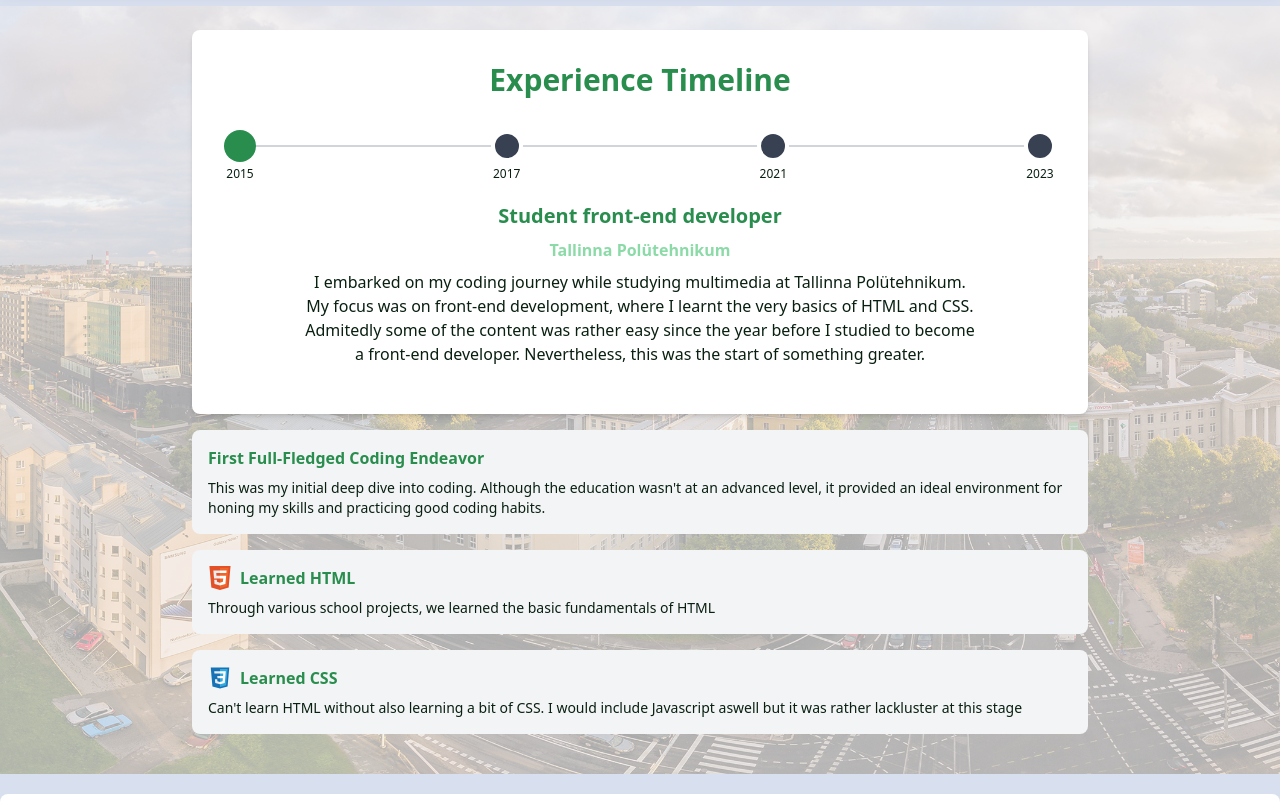
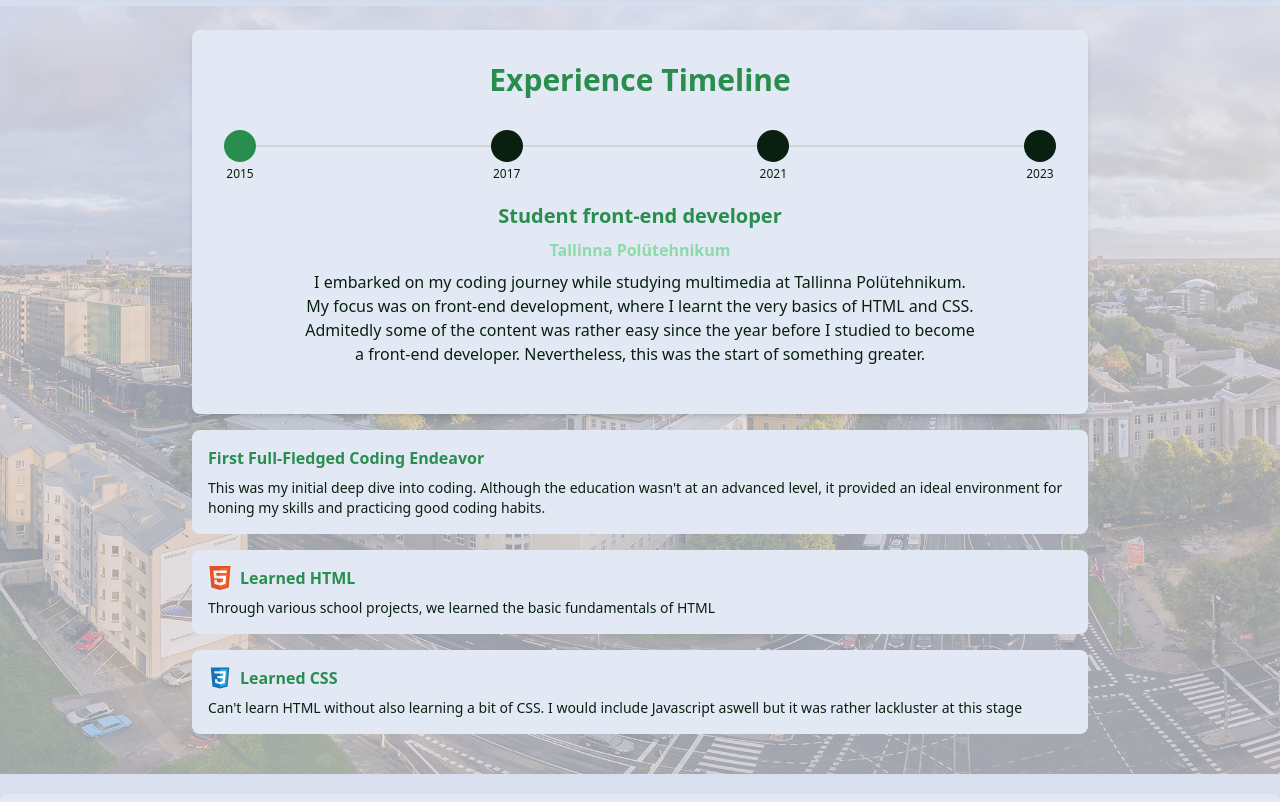
Before and after one commit to Teser301/portfolio-tailwind, a React app: page /about in a window 1280 px wide. Shown: the part 680-1482 px from the top of the page. Built offline with nearby package versions, Linux system fonts and the light colour scheme; the HTML template or start-up script is replaced by a standard one.

Commit message:
new: light and dark colors

```diff
--- a/src/components/AboutPage/AboutContent.tsx
+++ b/src/components/AboutPage/AboutContent.tsx
@@ -12,7 +12,7 @@ const Aboutcontent: React.FC<AboutcontentProps> = ({
   description,
 }) => {
   return (
-    <div className="max-w-[1440px] my-5 w-full bg-white dark:bg-gray-800 shadow-lg rounded-lg p-8 ">
+    <div className="max-w-[1440px] my-5 w-full bg-backgroundPrimary shadow-lg rounded-lg p-8 ">
       <div className="flex flex-col md:flex-row items-center md:items-start space-y-6 md:space-y-0 md:space-x-8">
         {imgSrc && (
           <div className="flex-shrink-0">
--- a/src/components/AboutPage/Timeline.tsx
+++ b/src/components/AboutPage/Timeline.tsx
@@ -5,14 +5,14 @@ function Timeline() {
   const [selectedExperience, setSelectedExperience] = useState(experiences[0]);
 
   return (
-    <div className="relative w-full flex flex-col items-center justify-center bg-gray-100 dark:bg-gray-900 p-6">
+    <div className="relative w-full flex flex-col items-center justify-center p-6">
       <div
         className="absolute w-full h-full bg-cover bg-center bg-no-repeat bg-blend-lighten opacity-30 transition-all duration-500"
         style={{
           backgroundImage: `url(${selectedExperience.backgroundImage})`,
         }}
       ></div>
-      <div className="z-10 w-full max-w-4xl bg-white dark:bg-gray-800 shadow-md rounded-lg p-8">
+      <div className="z-10 w-full max-w-4xl bg-backgroundPrimary shadow-md rounded-lg p-8">
         <h3 className="text-3xl font-extrabold text-center text-primary mb-8">
           Experience Timeline
         </h3>
@@ -26,10 +26,10 @@ function Timeline() {
               onClick={() => setSelectedExperience(exp)}
             >
               <div
-                className={`w-8 h-8 rounded-full border-4 ${
+                className={`w-8 h-8 rounded-full hover:bg-primary dark:hover:bg-primary ${
                   selectedExperience === exp
-                    ? "bg-primary border-none"
-                    : "bg-gray-700 dark:bg-white border-white dark:border-gray-800"
+                    ? "bg-primary"
+                    : "bg-dark dark:bg-light "
                 }`}
               ></div>
               <span className="absolute mt-2 text-xs font-medium text-gray-700 dark: text-text transform -translate-y-full top-11">
@@ -52,12 +52,11 @@ function Timeline() {
         </div>
       </div>
       <div className="z-10 max-w-4xl ">
-        {selectedExperience.achievements?.length ? (
-          <div className="mt-4">
-            {selectedExperience.achievements.map((achievement, index) => (
+        {selectedExperience.achievements?.length &&
+          selectedExperience.achievements.map((achievement, index) => (
             <div
               key={index}
-                className="mb-4 p-4 bg-gray-100 dark:bg-gray-800 rounded-lg"
+              className="my-4 p-4 bg-backgroundPrimary rounded-lg"
             >
               <div className="flex items-center mb-2">
                 {achievement.icon && (
@@ -77,8 +76,6 @@ function Timeline() {
             </div>
           ))}
       </div>
-        ) : null}
-      </div>
     </div>
   );
 }
--- a/src/components/LandingPage/ContactMe.tsx
+++ b/src/components/LandingPage/ContactMe.tsx
@@ -11,7 +11,7 @@ const ContactMe: React.FC<ContactMeProps> = ({ email, buttonText }) => {
       <h3 className="text-3xl font-extrabold text-primary text-center my-8">
         Want to get in touch?
       </h3>
-      <div className="bg-white dark:bg-gray-800 p-6 text-center rounded-lg shadow-lg text-text">
+      <div className="bg-backgroundPrimary dark:bg-gray-800 p-6 text-center rounded-lg shadow-lg text-text">
         <p className="text-lg mb-6">
           I can be emailed at{" "}
           <a href={`mailto:${email}`} className="text-primary underline">
--- a/src/components/LandingPage/LandingPortfolio.tsx
+++ b/src/components/LandingPage/LandingPortfolio.tsx
@@ -34,7 +34,7 @@ const Portfolio: React.FC = () => {
         with.
       </p>
 
-      <div className="grid grid-cols-1 sm:grid-cols-2 lg:grid-cols-3 sm:grid-rows-3 lg:grid-rows-2 gap-8 p-8 bg-white dark:bg-gray-800">
+      <div className="grid grid-cols-1 sm:grid-cols-2 lg:grid-cols-3 sm:grid-rows-3 lg:grid-rows-2 gap-8 p-8 bg-backgroundPrimary dark:bg-gray-800">
         {projects.slice(0, 6).map((project, index) => {
           const isOnline = project.status.toLowerCase().includes("online");
           // Return Projects, so we can add consts above it without too much hassle
--- a/src/components/LandingPage/LandingSkills.tsx
+++ b/src/components/LandingPage/LandingSkills.tsx
@@ -7,11 +7,11 @@ const LandingSkills = () => {
         <h3 className="text-3xl font-extrabold text-primary text-center my-8">
           Skills
         </h3>
-        <div className="grid grid-cols-2 sm:grid-cols-2 md:grid-cols-3 gap-8 justify-items-center p-8 border-white dark:border-gray-800 bg-white dark:bg-gray-800">
+        <div className="grid grid-cols-2 sm:grid-cols-2 md:grid-cols-3 gap-8 justify-items-center p-8 border-white dark:border-gray-800 bg-backgroundPrimary dark:bg-gray-800">
           {skills.map((skill, index) => (
             <div
               key={index}
-              className="flex flex-col items-center p-4 rounded-lg shadow-lg bg-gray-300 dark:bg-gray-700 w-full max-w-72 transition-all duration-300 transform  hover:shadow-2xl hover:scale-105 hover:rotate-1"
+              className="flex flex-col items-center p-4 rounded-lg shadow-lg bg-backgroundSecondary  w-full max-w-72 transition-all duration-300 transform  hover:shadow-2xl hover:scale-105 hover:rotate-1"
             >
               <img
                 src={skill.logo}
--- a/src/components/LandingPage/Recommend.tsx
+++ b/src/components/LandingPage/Recommend.tsx
@@ -12,7 +12,7 @@ const RecommendationCard: React.FC = () => {
         {recommendations.map((skill, index) => (
           <div
             key={index}
-            className="flex flex-col md:flex-row items-center border  rounded-lg p-8  shadow-lg max-w-4xl mx-auto border-white dark:border-gray-800 bg-white dark:bg-gray-800"
+            className="flex flex-col md:flex-row items-center border  rounded-lg p-8  shadow-lg max-w-4xl mx-auto border-backgroundPrimary dark:border-gray-800 bg-backgroundPrimary dark:bg-gray-800"
           >
             <div className="flex-shrink-0">
               <img
@@ -31,7 +31,7 @@ const RecommendationCard: React.FC = () => {
             </div>
           </div>
         ))}
-        <div className="flex flex-col w-full md:flex-row items-center justify-center border-4 border-dashed rounded-lg p-8 max-w-4xl mx-auto bg-white dark:bg-gray-800 border-gray-400 dark:border-gray-600 opacity-50">
+        <div className="flex flex-col w-full md:flex-row items-center justify-center border-4 border-dashed rounded-lg p-8 max-w-4xl mx-auto bg-backgroundPrimary  border-gray-400 dark:border-gray-600 opacity-50">
           <p className="text-lg italic text-gray-400 dark:text-gray-500 text-center">
             More recommendations coming soon...
           </p>
--- a/src/components/ProjectPage/ProjectDetail.tsx
+++ b/src/components/ProjectPage/ProjectDetail.tsx
@@ -11,7 +11,7 @@ interface ProjectDetailProps {
 const ProjectDetail: React.FC<ProjectDetailProps> = ({ selectedProject }) => {
   return (
     <div
-      className={`hidden md:flex flex-1 bg-white dark:bg-gray-800 p-6 shadow-md rounded-lg flex-col justify-start h-screen transition-opacity duration-500 overflow-y-auto`}
+      className={`hidden md:flex flex-1 bg-backgroundPrimary dark:bg-gray-800 p-6 shadow-md rounded-lg flex-col justify-start h-screen transition-opacity duration-500 overflow-y-auto`}
     >
       {selectedProject ? (
         <>
--- a/src/components/ProjectPage/ProjectList.tsx
+++ b/src/components/ProjectPage/ProjectList.tsx
@@ -35,7 +35,7 @@ const ProjectList: React.FC<ProjectListProps> = ({
                         ? () => handleProjectClick(project.link)
                         : undefined
                     }
-                    className={`flex justify-between items-center relative p-4 my-5 bg-white dark:bg-gray-800 shadow-md rounded-lg transition hover:bg-blue-100 dark:hover:bg-blue-700
+                    className={`flex justify-between items-center relative p-4 my-5 bg-backgroundPrimary dark:bg-gray-800 shadow-md rounded-lg transition hover:bg-blue-100 dark:hover:bg-blue-700
                     ${
                       project.status.toLowerCase().includes("online")
                         ? "cursor-pointer "
--- a/src/index.css
+++ b/src/index.css
@@ -6,6 +6,8 @@
   :root {
     --text: #092011;
     --background: #d8dfee;
+    --backgroundPrimary: #e3e9f4;
+    --backgroundSecondary: #f0f3fa;
     --primary: #288d4d;
     --secondary: #8bdaa7;
     --accent: #60d288;
@@ -15,6 +17,8 @@
   .dark {
     --text: #dff6e7;
     --background: #111827;
+    --backgroundPrimary: #1f2937;
+    --backgroundSecondary: #374151;
     --primary: #3dc26e;
     --secondary: #257441;
     --accent: #2d9f55;
--- a/src/pages/ProjectPage.tsx
+++ b/src/pages/ProjectPage.tsx
@@ -42,7 +42,7 @@ const Portfolio: React.FC = () => {
   return (
     <div className="max-w-[1440px] mx-auto min-h-screen px-6 py-5 flex flex-col">
       <ProjectIntro />
-      <div className="bg-white dark:bg-gray-800 my-5 p-8">
+      <div className="bg-backgroundPrimary dark:bg-gray-800 my-5 p-8">
         <FilterButton />
         <OptionButton />
       </div>
--- a/tailwind.config.js
+++ b/tailwind.config.js
@@ -6,6 +6,8 @@ export default {
       colors: {
         text: "var(--text)",
         background: "var(--background)",
+        backgroundPrimary: "var(--backgroundPrimary)",
+        backgroundSecondary: "var(--backgroundSecondary)",
         primary: "var(--primary)",
         secondary: "var(--secondary)",
         accent: "var(--accent)",
```
Lines whose indentation alone changed are shown as unchanged.
